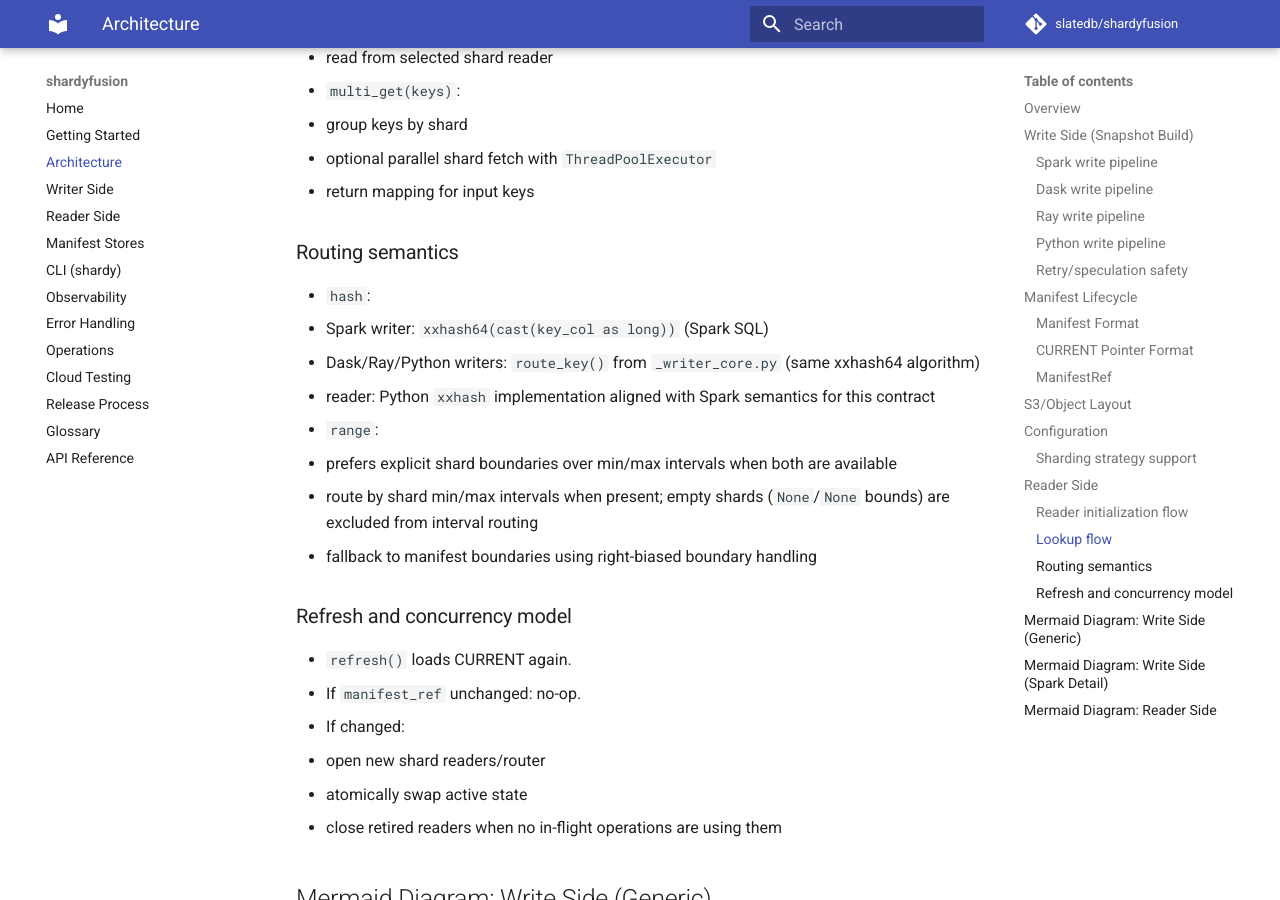
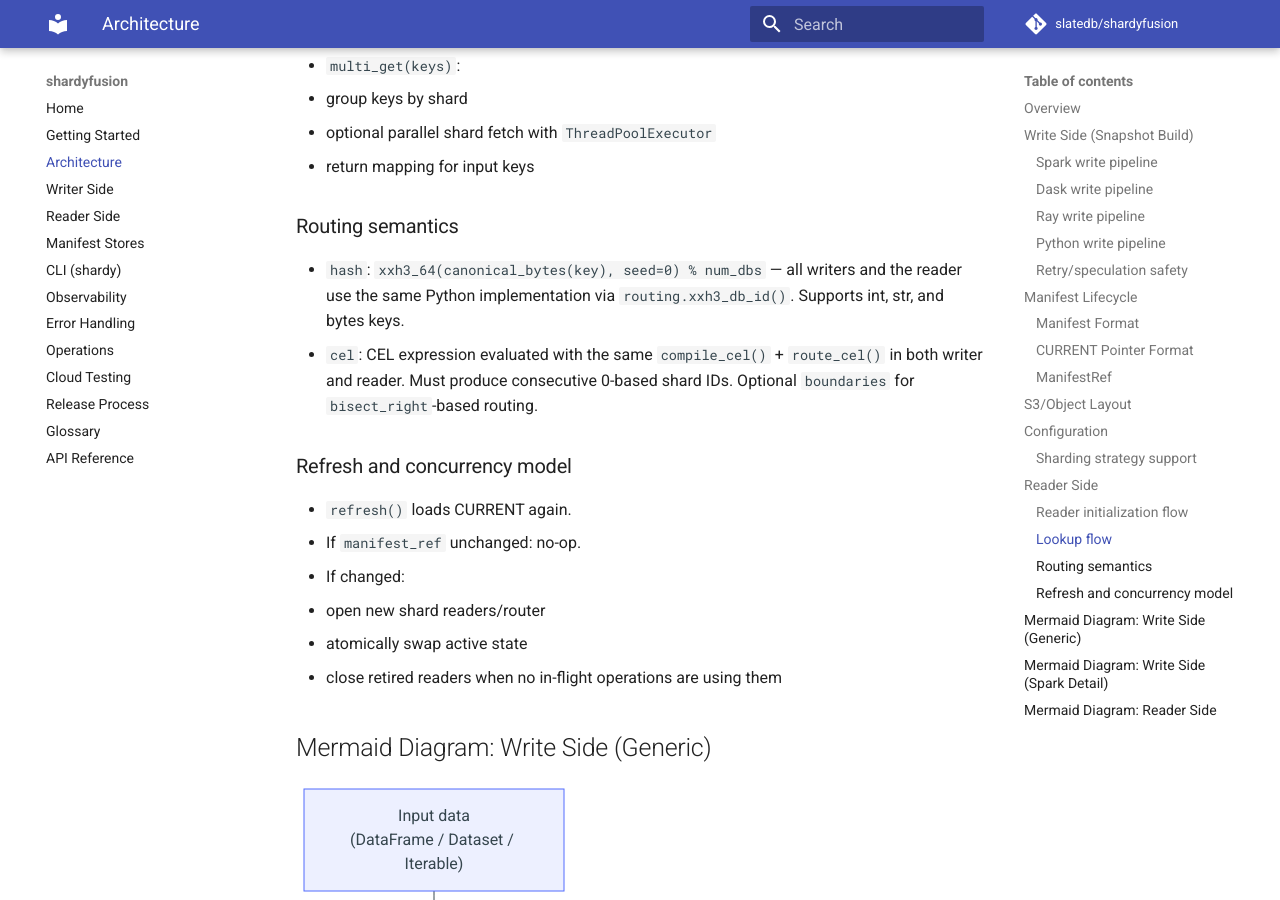
Before and after one commit to elkin/shardyfusion, an MkDocs documentation site: the page built from docs/how-it-works.md, in a window 1280 px wide and 900 px high, scrolled down 6879 px. Built offline with MkDocs 1.6.1 and Material for MkDocs 9.7.7, drawn with Linux system fonts in a browser that asks for light colours; comment, search, counter and statistics services are not loaded; some of the changed text lies outside the part shown.

Commit message:
docs: sync documentation with sharding rework
Update CLAUDE.md: sharding strategies (HASH+CEL only), sharding
invariant (xxh3_64), remove RANGE/fastdigest/xxhash64 references,
add mapInArrow pandas/pyarrow note, Java 17 requirement for Spark 3.5.

Update docs/: how-it-works.md routing semantics and strategy table,
glossary.md xxh3_64 entry, cloud-testing.md CEL checklist items.

Co-Authored-By: Claude Opus 4.6 (1M context) <noreply@anthropic.com>

```diff
--- a/docs/how-it-works.md
+++ b/docs/how-it-works.md
@@ -28,9 +28,9 @@ Entrypoint: `shardyfusion.writer.spark.write_sharded`
 
 1. Optional Spark conf overrides are applied during the call.
 2. Optional input persistence (`persist`) is applied if `cache_input=True`.
-3. `add_db_id_column` computes shard assignment using `ShardingSpec`:
-   - `hash`: `pmod(xxhash64(cast(key_col as long)), num_dbs)`
-   - `range`: explicit boundaries or boundaries from `approxQuantile`
+3. `add_db_id_column` computes shard assignment using `ShardingSpec` via `mapInArrow`:
+   - `hash`: `xxh3_64(canonical_bytes(key), seed=0) % num_dbs`
+   - `cel`: CEL expression evaluated per row (with `shard_hash()` available)
 4. `prepare_partitioned_rdd` enforces `num_dbs` writer partitions:
    - data is converted to pair RDD `(db_id, row)`
    - `partitionBy(num_dbs, ...)`
@@ -45,7 +45,6 @@ Entrypoint: `shardyfusion.writer.spark.write_sharded`
 Entrypoint: `shardyfusion.writer.dask.write_sharded`
 
 1. `add_db_id_column` computes shard assignment via Python `route_key()` per partition.
-   Range boundaries are computed via Dask quantiles.
 2. Dask DataFrame is shuffled by `_slatedb_db_id`, then `map_partitions` writes each shard.
 3. Empty shards (partitions with no rows) are omitted from the manifest — no S3 I/O is performed.
 4. Optional rate limiting and routing verification.
@@ -57,7 +56,6 @@ Entrypoint: `shardyfusion.writer.ray.write_sharded`
 
 1. `add_db_id_column` computes shard assignment via `map_batches` with Arrow batch format
    (`batch_format="pyarrow"`, `zero_copy_batch=True`) to avoid Arrow→pandas→Arrow overhead.
-   Range boundaries are computed via sampling.
 2. Dataset is repartitioned by `_slatedb_db_id` using hash shuffle
    (`repartition(num_dbs, shuffle=True, keys=[DB_ID_COL])`).
    `DataContext.shuffle_strategy` is saved/restored in a `try/finally` block.
@@ -178,7 +176,7 @@ Direct fields:
 Grouped options:
 
 - `sharding: ShardingSpec`
-  - `strategy`, `boundaries`, `approx_quantile_rel_error`
+  - `strategy`, `boundaries`, `cel_expr`, `cel_columns`, `max_keys_per_shard`
 - `output: OutputOptions`
   - `run_id`
   - `db_path_template`
@@ -210,7 +208,7 @@ Extra runtime controls on `write_sharded` (vary by backend):
 | Strategy | Spark | Dask | Ray | Python |
 |----------|-------|------|-----|--------|
 | `HASH` | Yes | Yes | Yes | Yes |
-| `RANGE` | Yes | Yes | Yes | Yes |
+| `CEL` | Yes | Yes | Yes | Yes |
 
 ## Reader Side
 
@@ -239,14 +237,8 @@ Primary classes: `ShardedReader`, `ConcurrentShardedReader`, `AsyncShardedReader
 
 ### Routing semantics
 
-- `hash`:
-  - Spark writer: `xxhash64(cast(key_col as long))` (Spark SQL)
-  - Dask/Ray/Python writers: `route_key()` from `_writer_core.py` (same xxhash64 algorithm)
-  - reader: Python `xxhash` implementation aligned with Spark semantics for this contract
-- `range`:
-  - prefers explicit shard boundaries over min/max intervals when both are available
-  - route by shard min/max intervals when present; empty shards (`None`/`None` bounds) are excluded from interval routing
-  - fallback to manifest boundaries using right-biased boundary handling
+- `hash`: `xxh3_64(canonical_bytes(key), seed=0) % num_dbs` — all writers and the reader use the same Python implementation via `routing.xxh3_db_id()`. Supports int, str, and bytes keys.
+- `cel`: CEL expression evaluated with the same `compile_cel()` + `route_cel()` in both writer and reader. Must produce consecutive 0-based shard IDs. Optional `boundaries` for `bisect_right`-based routing.
 
 ### Refresh and concurrency model
 
```
Also changed, not shown: CLAUDE.md (+20 -19 lines), docs/cloud-testing.md (+1 -1 lines), docs/glossary.md (+2 -2 lines).
